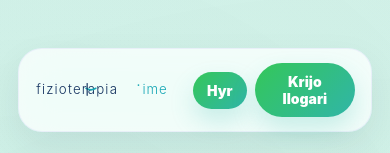
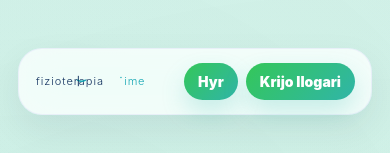
Before and after one commit to diellzarabushaj-source/FIZIOTERAPIA-IME, a Next.js app: page / in a window 390 px wide. Shown: the top 153 px of the page. Built offline with nearby package versions, Linux system fonts and the light colour scheme; no server answers.

Commit message:
Make main logo smaller across site

```diff
--- a/app/brand-uploaded.css
+++ b/app/brand-uploaded.css
@@ -19,35 +19,41 @@
 }
 
 .brand-image-logo {
-  width: 180px;
+  width: 150px;
   height: auto;
-  max-height: 42px;
+  max-height: 34px;
 }
 
 .brand-image-icon {
-  width: 40px;
-  height: 40px;
+  width: 36px;
+  height: 36px;
 }
 
 .brand-mark.compact .brand-image-icon {
-  width: 38px;
-  height: 38px;
+  width: 34px;
+  height: 34px;
 }
 
 .top-nav .brand-image-logo,
 .landing-nav .brand-image-logo,
 header .brand-image-logo,
 nav .brand-image-logo {
-  width: 176px;
+  width: 136px;
   height: auto;
-  max-height: 40px;
+  max-height: 32px;
+}
+
+.refreshed-home .top-nav .brand-image-logo,
+.refreshed-home .landing-nav .brand-image-logo {
+  width: 128px;
+  max-height: 30px;
 }
 
 .site-footer .brand-image-logo,
 footer .brand-image-logo {
-  width: 168px;
+  width: 142px;
   height: auto;
-  max-height: 42px;
+  max-height: 34px;
 }
 
 .hero-brand-card,
@@ -69,16 +75,16 @@ footer .brand-image-logo {
 .hero-brand-card .brand-image-logo,
 .brand-preview-card .brand-image-logo,
 .logo-preview-card .brand-image-logo {
-  width: min(230px, 80vw);
+  width: min(170px, 70vw);
   height: auto;
-  max-height: 56px;
+  max-height: 40px;
 }
 
 .hero-brand-card .brand-image-icon,
 .brand-preview-card .brand-image-icon,
 .logo-preview-card .brand-image-icon {
-  width: 48px;
-  height: 48px;
+  width: 40px;
+  height: 40px;
 }
 
 @media (max-width: 640px) {
@@ -86,28 +92,30 @@ footer .brand-image-logo {
   .top-nav .brand-image-logo,
   .landing-nav .brand-image-logo,
   header .brand-image-logo,
-  nav .brand-image-logo {
-    width: 142px;
+  nav .brand-image-logo,
+  .refreshed-home .top-nav .brand-image-logo,
+  .refreshed-home .landing-nav .brand-image-logo {
+    width: 118px;
     height: auto;
-    max-height: 34px;
+    max-height: 28px;
   }
 
   .site-footer .brand-image-logo,
   footer .brand-image-logo {
-    width: 150px;
-    max-height: 38px;
+    width: 124px;
+    max-height: 30px;
   }
 
   .hero-brand-card .brand-image-logo,
   .brand-preview-card .brand-image-logo,
   .logo-preview-card .brand-image-logo {
-    width: min(190px, 76vw);
-    max-height: 46px;
+    width: min(150px, 68vw);
+    max-height: 34px;
   }
 
   .brand-image-icon,
   .brand-mark.compact .brand-image-icon {
-    width: 34px;
-    height: 34px;
+    width: 30px;
+    height: 30px;
   }
 }
```
